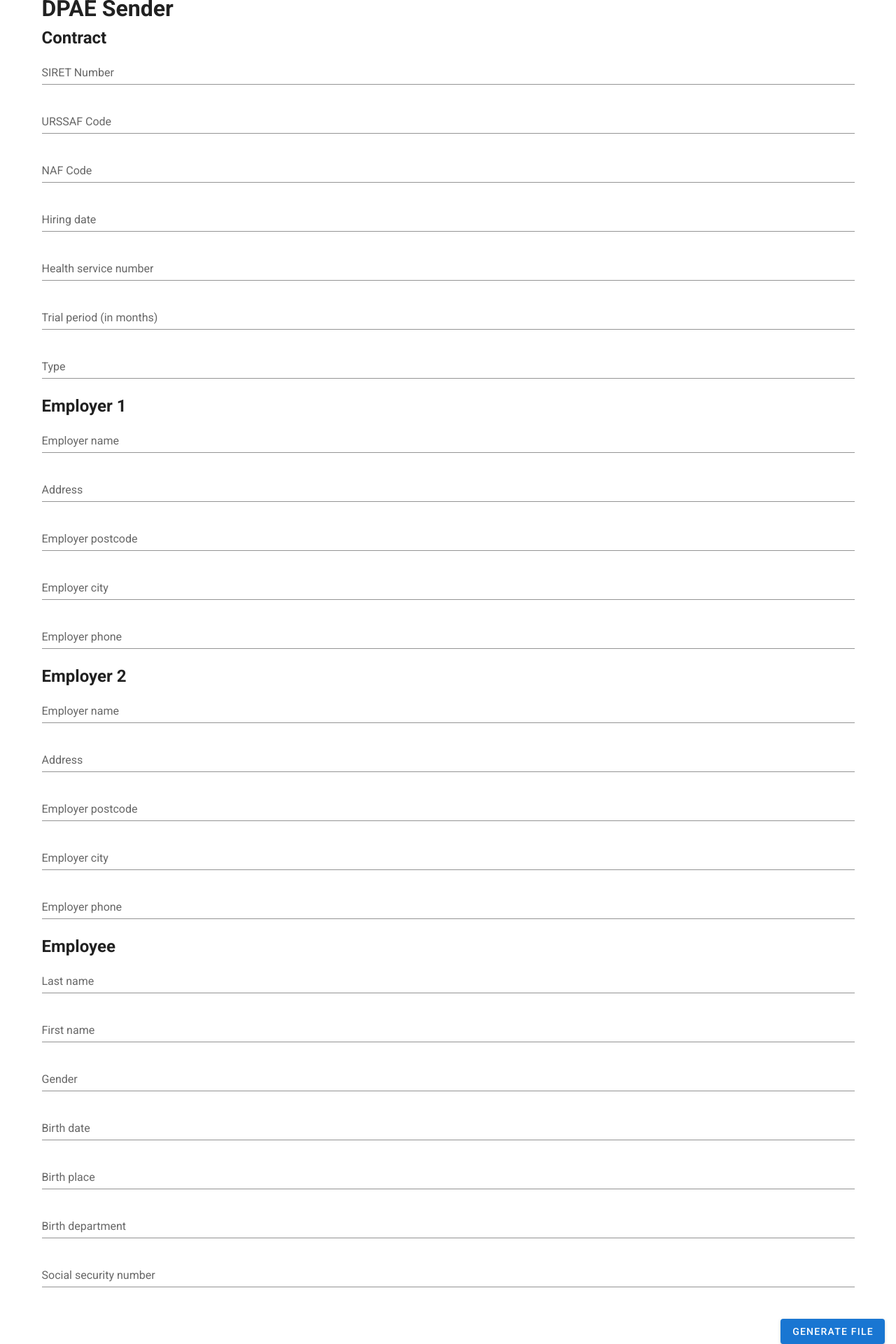
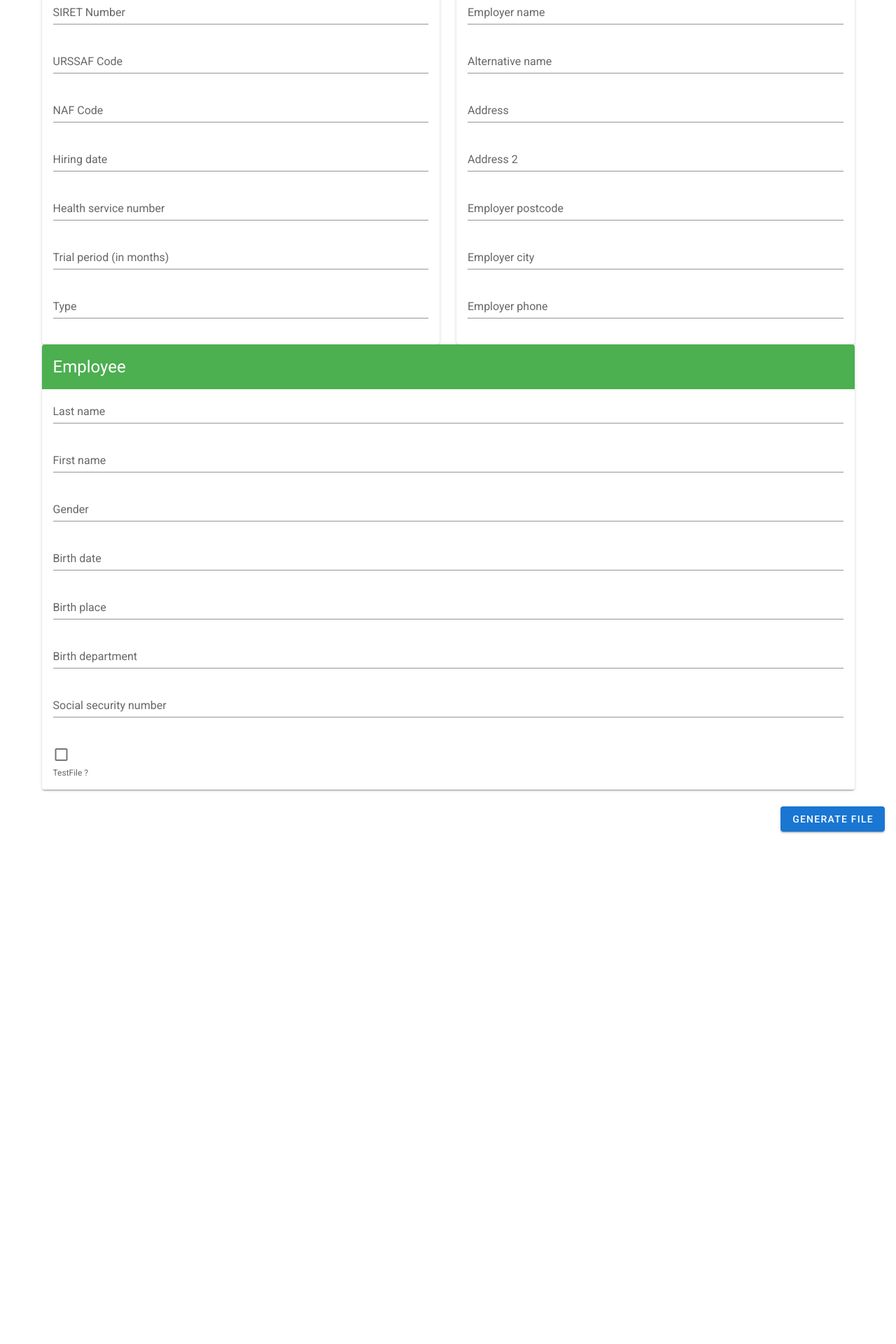
Before and after one commit to Meyerka/dpae-sender, a Vue app: page / in a window 1280 px wide. Shown: the part 90-2010 px from the top of the page at 70% size. After the commit the page ends 1278 px from the top, so only its background shows below. Built offline with nearby package versions, Linux system fonts and the light colour scheme.

Commit message:
card layout

```diff
--- a/src/components/InputForm.vue
+++ b/src/components/InputForm.vue
@@ -1,11 +1,13 @@
 <template>
   <div>
     <v-container>
-      <v-checkbox v-model="isTest" persistent-hint hint="TestFile ?" />
-
-      <h1>DPAE Sender</h1>
-
-      <h2>Contract</h2>
+      <v-row>
+        <v-col cols="6">
+          <v-card>
+            <v-card-title class="success dark">
+              <span class="headline white--text">Contract</span>
+            </v-card-title>
+            <v-card-text>
               <v-text-field v-model="siretNumber" label="SIRET Number"></v-text-field>
               <v-text-field v-model="urssafCode" label="URSSAF Code"></v-text-field>
               <v-text-field v-model="nafCode" label="NAF Code"></v-text-field>
@@ -31,11 +33,15 @@
               </v-menu>
 
               <v-text-field v-model="contract.healthService" label="Health service number"></v-text-field>
-      <v-text-field v-model="contract.trialPeriod" label="Trial period (in months)" type="number"></v-text-field>
+              <v-text-field
+                v-model="contract.trialPeriod"
+                label="Trial period (in months)"
+                type="number"
+              ></v-text-field>
               <v-text-field v-model="contract.type" label="Type"></v-text-field>
               <v-menu
                 v-if="contract.type==='CDD'"
-        v-model="menu2"
+                v-model="menu3"
                 :close-on-content-click="false"
                 :nudge-right="40"
                 transition="scale-transition"
@@ -51,24 +57,33 @@
                     v-on="on"
                   ></v-text-field>
                 </template>
-        <v-date-picker v-model="contract.endOfCdd" @input="menu2 = false"></v-date-picker>
+                <v-date-picker v-model="contract.endOfCdd" @input="menu3 = false"></v-date-picker>
               </v-menu>
-
-      <h2>Employer 1</h2>
-      <v-text-field v-model="employer[0].name" label="Employer name"></v-text-field>
-      <v-text-field v-model="employer[0].address" label="Address"></v-text-field>
-      <v-text-field v-model="employer[0].postCode" label="Employer postcode"></v-text-field>
-      <v-text-field v-model="employer[0].city" label="Employer city"></v-text-field>
-      <v-text-field v-model="employer[0].phone" label="Employer phone"></v-text-field>
-
-      <h2>Employer 2</h2>
-      <v-text-field v-model="employer[1].name" label="Employer name"></v-text-field>
-      <v-text-field v-model="employer[1].address" label="Address"></v-text-field>
-      <v-text-field v-model="employer[1].postCode" label="Employer postcode"></v-text-field>
-      <v-text-field v-model="employer[1].city" label="Employer city"></v-text-field>
-      <v-text-field v-model="employer[1].phone" label="Employer phone"></v-text-field>
-
-      <h2>Employee</h2>
+            </v-card-text>
+          </v-card>
+        </v-col>
+        <v-col cols="6">
+          <v-card>
+            <v-card-title class="success dark">
+              <span class="headline white--text">Employer</span>
+            </v-card-title>
+            <v-card-text>
+              <v-text-field v-model="employer.name" label="Employer name"></v-text-field>
+              <v-text-field v-model="employer.altName" label="Alternative name"></v-text-field>
+              <v-text-field v-model="employer.address" label="Address"></v-text-field>
+              <v-text-field v-model="employer.address2" label="Address 2"></v-text-field>
+              <v-text-field v-model="employer.postCode" label="Employer postcode"></v-text-field>
+              <v-text-field v-model="employer.city" label="Employer city"></v-text-field>
+              <v-text-field v-model="employer.phone" label="Employer phone"></v-text-field>
+            </v-card-text>
+          </v-card>
+        </v-col>
+      </v-row>
+      <v-card>
+        <v-card-title class="success dark">
+          <span class="headline white--text">Employee</span>
+        </v-card-title>
+        <v-card-text>
           <v-text-field v-model="employee.lastName" label="Last name"></v-text-field>
           <v-text-field v-model="employee.firstName" label="First name"></v-text-field>
           <v-text-field v-model="employee.gender" label="Gender"></v-text-field>
@@ -76,10 +91,18 @@
           <v-text-field v-model="employee.birthPlace" label="Birth place"></v-text-field>
           <v-text-field v-model="employee.birthDepartment" label="Birth department"></v-text-field>
           <v-text-field v-model="employee.socialSecurityNumber" label="Social security number"></v-text-field>
+          <v-checkbox v-model="isTest" persistent-hint hint="TestFile ?" />
+        </v-card-text>
+      </v-card>
 
-      <h1>{{employer[1].postCode}}</h1>
-
-      <v-btn @click="generateXml()" color="primary" absolute right class="my-6">Generate file</v-btn>
+      <v-btn
+        v-if="!fileAlert"
+        @click="downloadXML()"
+        color="primary"
+        absolute
+        right
+        class="my-6"
+      >Generate file</v-btn>
     </v-container>
   </div>
 </template>
@@ -92,22 +115,15 @@ export default {
     siretNumber: "",
     urssafCode: "",
     nafCode: "",
-    employer: [
-      {
+    employer: {
       name: "",
+      altName: "",
       address: "",
+      address2: "",
       postCode: "",
       city: "",
       phone: "",
     },
-      {
-        name: "",
-        address: "",
-        postCode: "",
-        city: "",
-        phone: "",
-      },
-    ],
     employee: {
       lastName: "",
       firstName: "",
@@ -130,7 +146,19 @@ export default {
   }),
   props: {},
   methods: {
-    generateXml() {
+    downloadXML() {
+      const serializer = new XMLSerializer();
+      const xmlStr = serializer.serializeToString(this.createXML());
+      console.log(xmlStr);
+      let encodedXml =
+        "data:text/xml;charset=utf-8," + encodeURIComponent(xmlStr);
+      let link = document.createElement("a");
+      link.setAttribute("href", encodedXml);
+      link.setAttribute("download", "dpae.xml");
+      document.body.appendChild(link);
+      link.click();
+    },
+    createXML() {
       let xmlDoc = document.implementation.createDocument("", "", null);
       let upload = xmlDoc.createElement("FR_DUE_Upload");
       upload.setAttribute(
@@ -170,12 +198,12 @@ export default {
       let orgName = xmlDoc.createElement(
         "rxorg:FR_Organization.Designation.Text"
       );
-      orgName.innerHTML = this.employer[0].name;
+      orgName.innerHTML = this.employer.name;
 
       let orgNameBis = xmlDoc.createElement(
         "rxorg:FR_Organization.SupplementaryDesignation.Text"
       );
-      orgNameBis.innerHTML = this.employer[1].name;
+      orgNameBis.innerHTML = this.employer.altName;
 
       let nafCode = xmlDoc.createElement("rxorg:FR_Organization.APE.Code");
       nafCode.innerHTML = this.nafCode;
@@ -188,29 +216,29 @@ export default {
       let employerAddress = xmlDoc.createElement(
         "rxpadr:FR_PostalAddress.StreetDesignation.Text"
       );
-      employerAddress.innerHTML = this.employer[0].address;
+      employerAddress.innerHTML = this.employer.address;
 
       let employerAddress2 = xmlDoc.createElement(
         "rxpadr:FR_PostalAddress.Additional.Text"
       );
-      employerAddress2.innerHTML = this.employer[1].address;
+      employerAddress2.innerHTML = this.employer.address2;
 
       let employerCity = xmlDoc.createElement(
         "rxpadr:FR_PostalAddress.Town.Text"
       );
-      employerCity.innerHTML = this.employer[0].city;
+      employerCity.innerHTML = this.employer.city;
 
       let employerPostcode = xmlDoc.createElement(
         "rxpadr:FR_PostalAddress.Postal.Code"
       );
-      employerPostcode.innerHTML = this.employer[0].postCode;
+      employerPostcode.innerHTML = this.employer.postCode;
 
       let employerContact = xmlDoc.createElement("FR_EmployerContact");
       let employerPhone = xmlDoc.createElement("FR_PhoneNumber");
       let employerPhoneNumber = xmlDoc.createElement(
         "rxphadr:FR_PhoneAddress.PhoneNumber.Text"
       );
-      employerPhoneNumber.innerHTML = this.employer[0].phone;
+      employerPhoneNumber.innerHTML = this.employer.phone;
 
       let employeeGroup = xmlDoc.createElement("FR_EmployeeGroup");
       let employee = xmlDoc.createElement("FR_Employee");
```
Also changed, not shown: 1 other file (tests, documents, lock files or other folders). Lines whose indentation alone changed are shown as unchanged.
